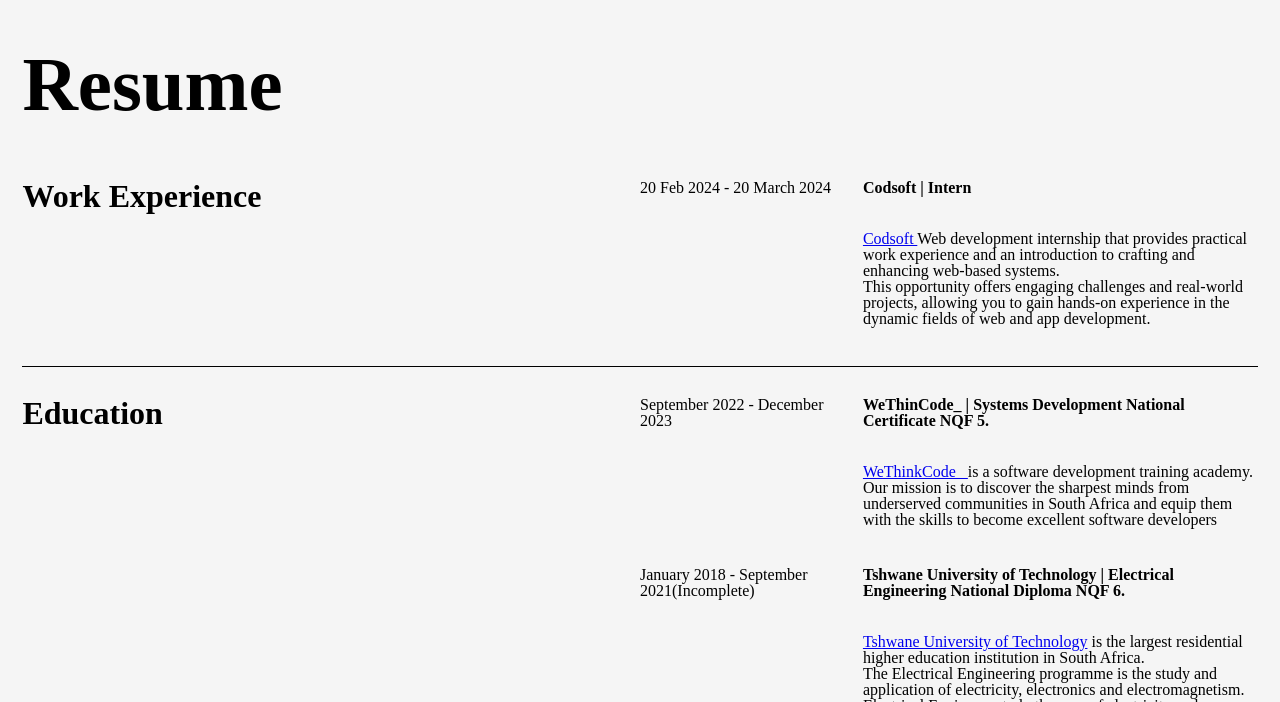
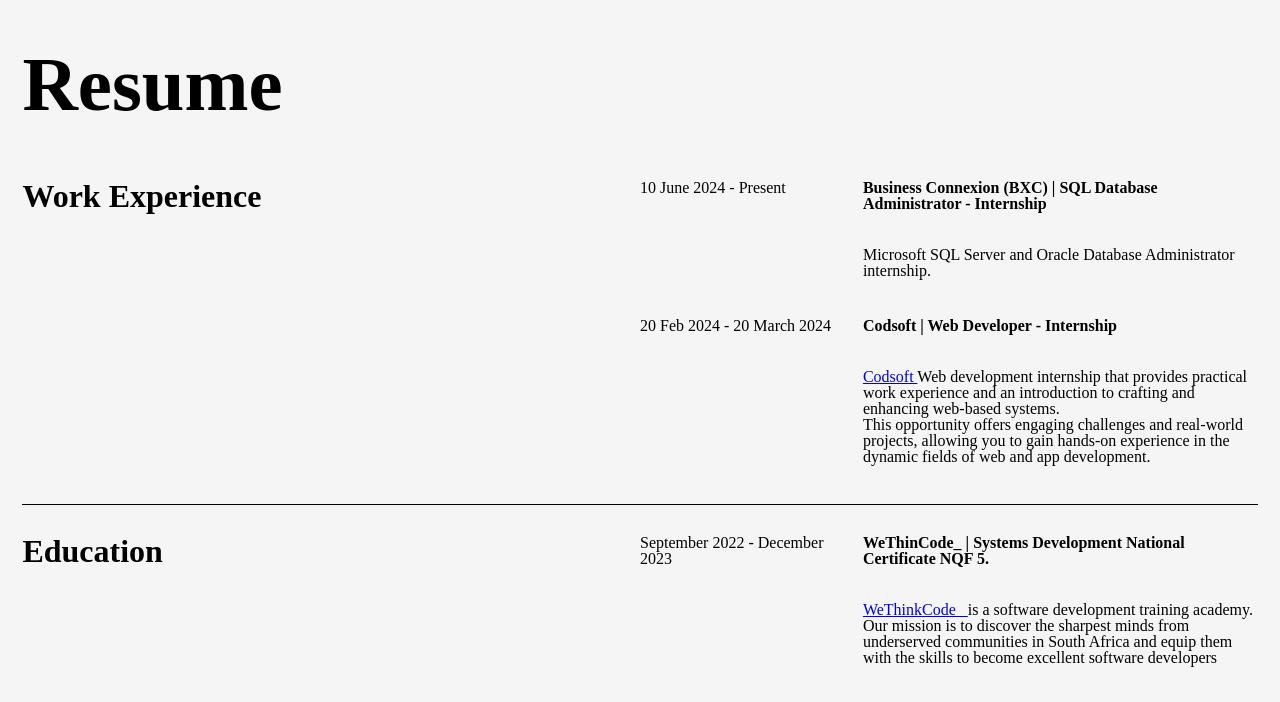
Before and after one commit to dr96mabuza/Personal-Portfolio-1, a website built with webpack: page dist/index.html in a window 1280 px wide. Both pictures are taken after a click on the item "Resume". Shown: the part 95-797 px from the top of the page. Built offline with nearby package versions, Linux system fonts and the light colour scheme.

Commit message:
added new job section

```diff
--- a/dist/index.html
+++ b/dist/index.html
@@ -82,8 +82,16 @@
             <h3>Work Experience</h3>
             <div>
                 <div class="resumeItem">
+                    <p class="duration">10 June 2024 - Present</p>
+                    <p class="position">Business Connexion (BXC) | SQL Database Administrator - Internship</p>
+                    <p class="description">
+                        Microsoft SQL Server and Oracle Database Administrator internship.
+                        <br>
+                    </p>
+                </div>
+                <div class="resumeItem">
                     <p class="duration">20 Feb 2024 - 20 March 2024</p>
-                    <p class="position">Codsoft | Intern</p>
+                    <p class="position">Codsoft | Web Developer - Internship</p>
                     <p class="description">
                         <a target="_blank" href="https://www.codsoft.in/">Codsoft </a>Web development internship that provides practical work experience and an introduction to crafting and enhancing web-based systems.
                         <br>This opportunity offers engaging challenges and real-world projects, allowing you to gain hands-on experience in the dynamic fields of web and app development.
```
